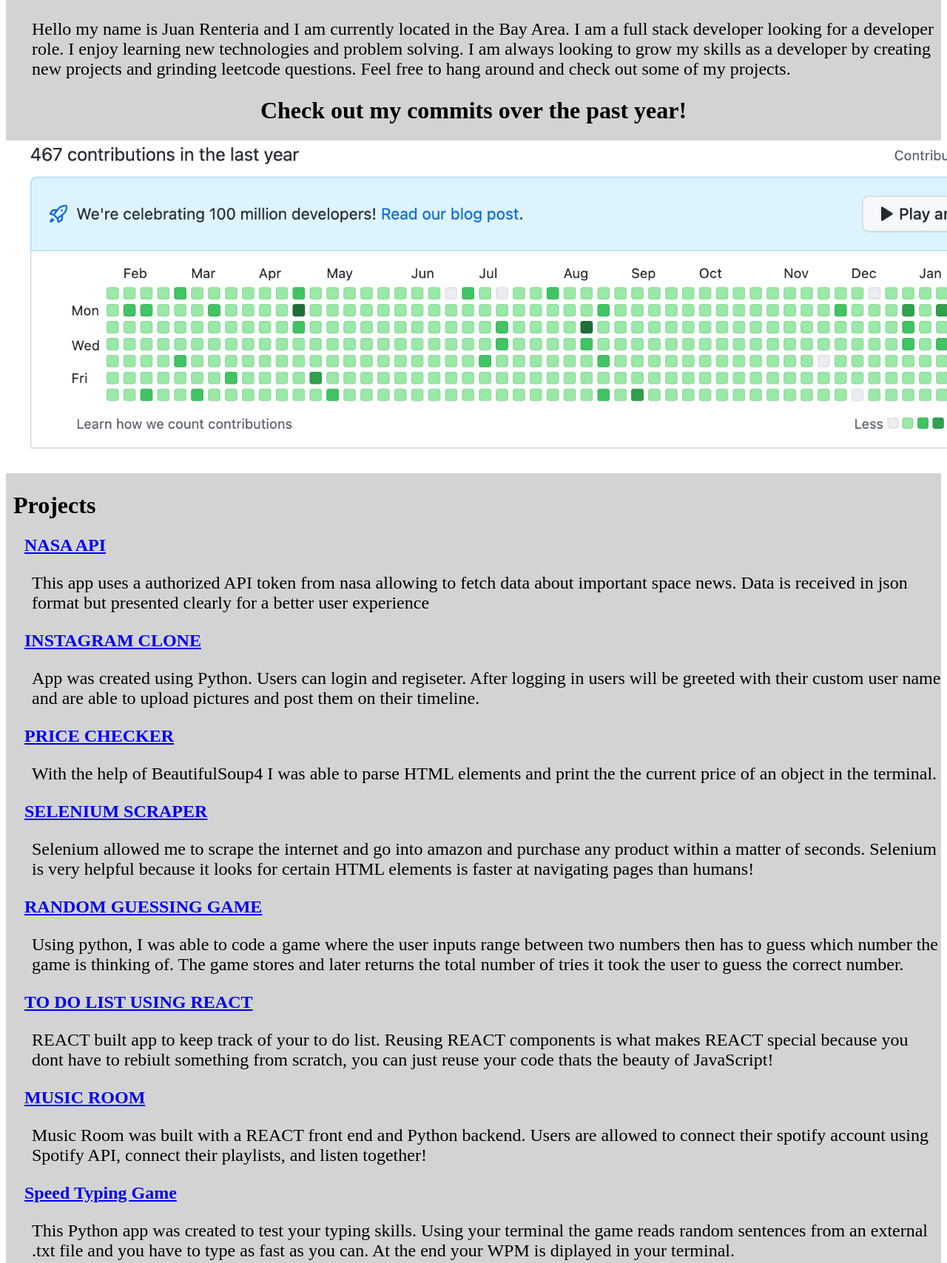
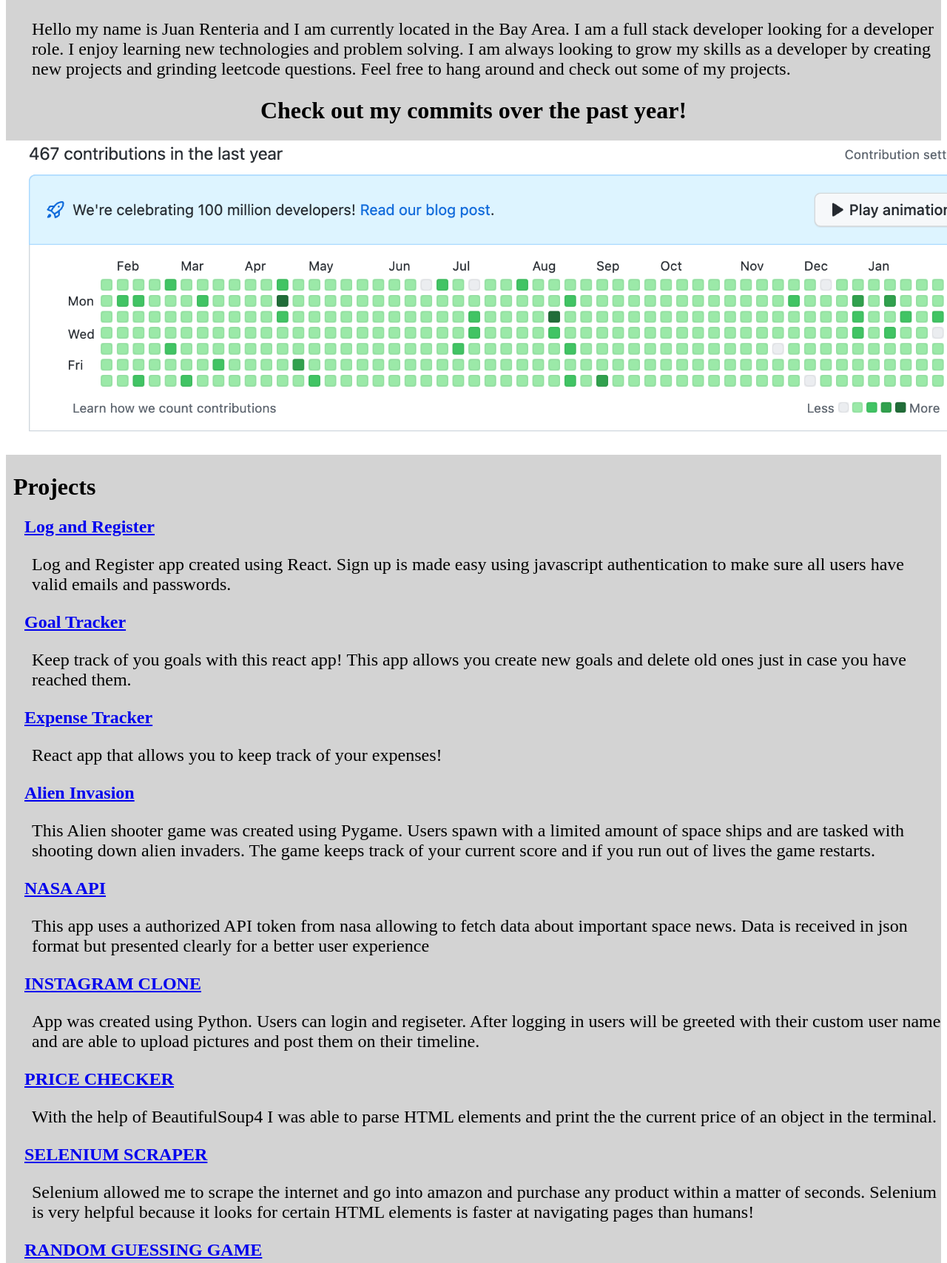
Before and after one commit to jerenteria/my_website, a Django app: page / in a window 1280 px wide; the page is wider, and only the part inside the window is pictured. Shown: the part 227-1935 px from the top of that part at 74% size. Run offline with Django 3.2, Linux system fonts and the light colour scheme.

Commit message:
added more projects

```diff
--- a/my_website_project/my_website_app/templates/index.html
+++ b/my_website_project/my_website_app/templates/index.html
@@ -35,10 +35,26 @@
         </p>
         <div class="gh-commits">
             <h1 class="commits-header">Check out my commits over the past year!</h1>
-            <img src="static/images/website_main_pic.png" alt="gh_commits" height="450px">
+            <img src="static/images/website_main_pic.png" alt="gh_commits" height="425px">
         </div>
         <h1 class="projects-header">Projects</h1>
         <div class="projects">
+            <h2 class="project-header"><a href="https://github.com/jerenteria/react_log_reg">Log and Register</a></h2>
+            <p class="project-desc">Log and Register app created using React. Sign up is made easy using javascript authentication
+                to make sure all users have valid emails and passwords.
+            </p>
+            <h2 class="project-header"><a href="https://github.com/jerenteria/react_goals">Goal Tracker</a></h2>
+            <p class="project-desc">Keep track of you goals with this react app! This app allows you create new goals and delete
+                old ones just in case you have reached them.
+            </p>
+            <h2 class="project-header"><a href="https://github.com/jerenteria/first_react_project">Expense Tracker</a></h2>
+            <p class="project-desc">React app that allows you to keep track of your expenses!
+            </p>
+            <h2 class="project-header"><a href="https://github.com/jerenteria/alien_invasion">Alien Invasion</a></h2>
+            <p class="project-desc">This Alien shooter game was created using Pygame. Users spawn with a limited amount of
+                space ships and are tasked with shooting down alien invaders. The game keeps track of your current score and if you
+                run out of lives the game restarts.
+            </p>
             <h2 class="project-header"><a href="https://juan-nasa-api.herokuapp.com">NASA API</a></h2>
             <p class="project-desc">This app uses a authorized API token from nasa allowing to fetch data about
                 important space news. Data is received in json format but presented clearly for a better user experience
```
